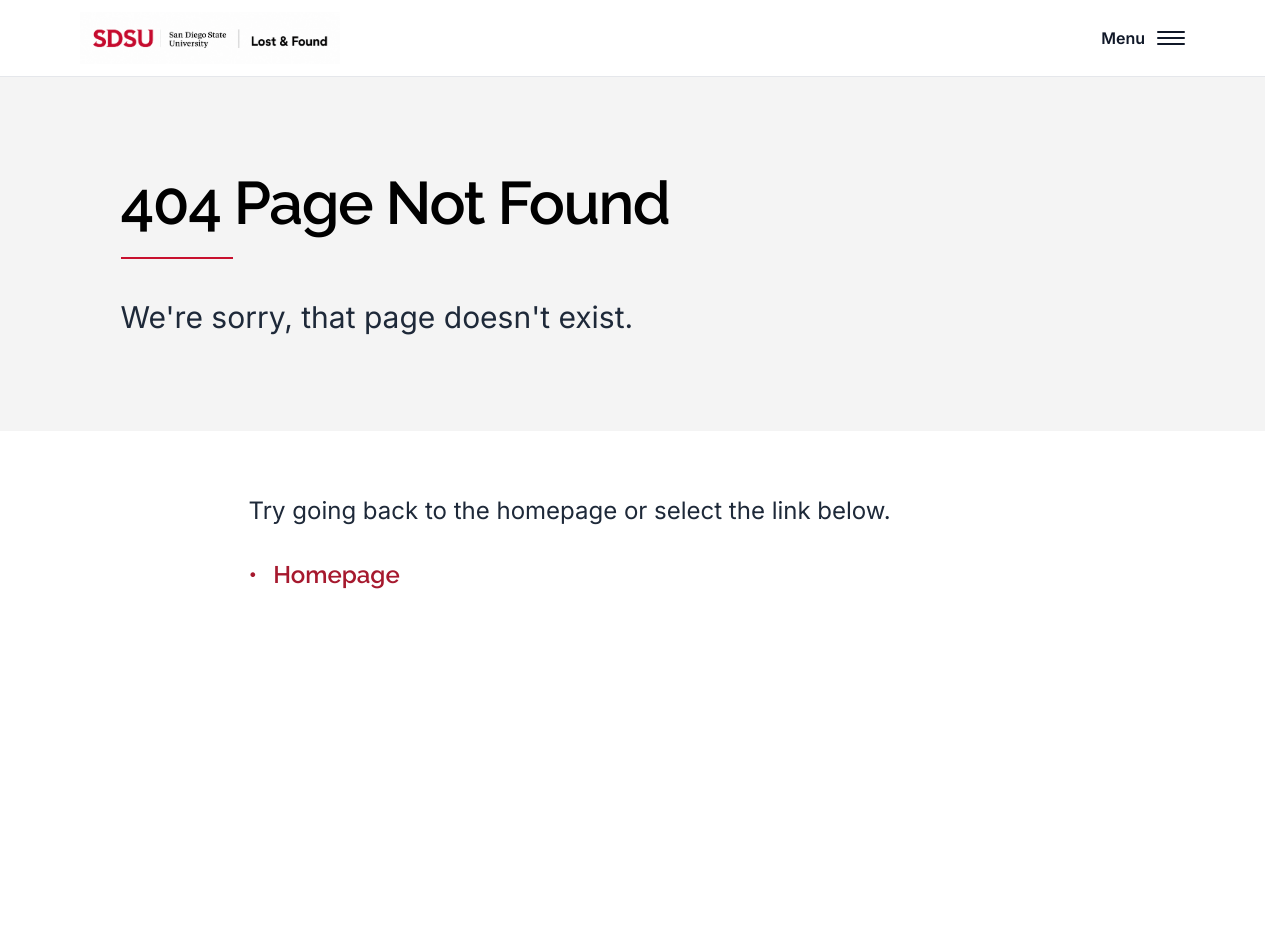
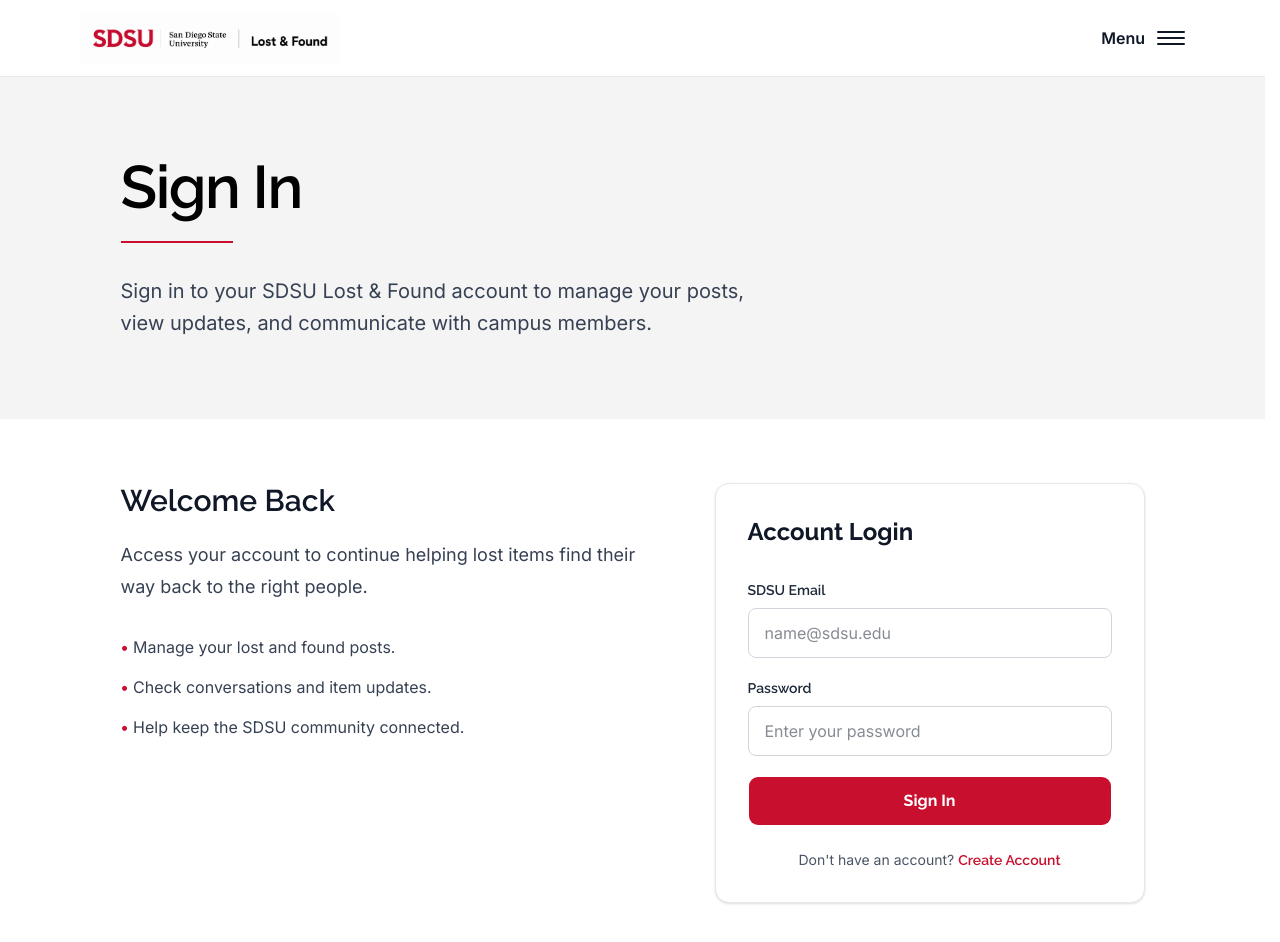
Before and after one commit to Spring-2026-CompE-561/SDSU-Lost-and-Found, a Next.js app in the folder frontend/: page /login in a window 1280 px wide. Before the commit this address had no page. Shown: the top 942 px of the page. Before the commit the page ends 800 px from the top, so only its background shows below. Built offline with nearby package versions, Linux system fonts and the light colour scheme; no server answers.

Commit message:
login page added

```diff
--- /dev/null
+++ b/frontend/src/app/login/page.tsx
@@ -0,0 +1,256 @@
+"use client";
+
+import { FormEvent, useState } from "react";
+import { useRouter } from "next/navigation";
+import Link from "next/link";
+import Navbar from "@/components/navbar";
+import { Button } from "@/components/ui/button";
+
+const API_BASE_URL =
+  process.env.NEXT_PUBLIC_API_BASE_URL || "http://localhost:8000";
+
+type FastApiErrorDetail =
+  | string
+  | {
+      msg?: string;
+      loc?: string[];
+    }[];
+
+type LoginResponse = {
+  token: string;
+  refresh_token: string;
+  userId: number;
+};
+
+type UserResponse = {
+  id: number;
+  first_name: string;
+  last_name: string;
+  email: string;
+};
+
+function getApiErrorMessage(detail: FastApiErrorDetail | undefined): string {
+  if (!detail) {
+    return "Something went wrong. Please try again.";
+  }
+
+  if (typeof detail === "string") {
+    return detail;
+  }
+
+  if (Array.isArray(detail) && detail.length > 0) {
+    return detail
+      .map((error) => error.msg)
+      .filter(Boolean)
+      .join(" ");
+  }
+
+  return "Something went wrong. Please try again.";
+}
+
+export default function LoginPage() {
+  const router = useRouter();
+
+  const [message, setMessage] = useState("");
+  const [isError, setIsError] = useState(false);
+  const [isSubmitting, setIsSubmitting] = useState(false);
+
+  async function handleLogin(event: FormEvent<HTMLFormElement>) {
+    event.preventDefault();
+
+    setMessage("");
+    setIsError(false);
+    setIsSubmitting(true);
+
+    const formData = new FormData(event.currentTarget);
+
+    const email = String(formData.get("email") || "").trim().toLowerCase();
+    const password = String(formData.get("password") || "");
+
+    if (!email || !password) {
+      setIsError(true);
+      setMessage("Please enter your email and password.");
+      setIsSubmitting(false);
+      return;
+    }
+
+    try {
+      const loginResponse = await fetch(`${API_BASE_URL}/api/v1/user/login`, {
+        method: "POST",
+        headers: {
+          "Content-Type": "application/json",
+        },
+        body: JSON.stringify({
+          email,
+          password,
+        }),
+      });
+
+      const loginData = await loginResponse.json();
+
+      if (!loginResponse.ok) {
+        setIsError(true);
+        setMessage(getApiErrorMessage(loginData.detail));
+        setIsSubmitting(false);
+        return;
+      }
+
+      const typedLoginData = loginData as LoginResponse;
+
+      localStorage.setItem("token", typedLoginData.token);
+      localStorage.setItem("refresh_token", typedLoginData.refresh_token);
+      localStorage.setItem("userId", String(typedLoginData.userId));
+
+      try {
+        const userResponse = await fetch(
+          `${API_BASE_URL}/api/v1/user/${typedLoginData.userId}`
+        );
+
+        if (userResponse.ok) {
+          const userData = (await userResponse.json()) as UserResponse;
+
+          localStorage.setItem("firstName", userData.first_name);
+          localStorage.setItem("lastName", userData.last_name);
+          localStorage.setItem("email", userData.email);
+        }
+      } catch {
+        // Login still succeeded even if the profile request fails.
+      }
+
+      setIsError(false);
+      setMessage("Signed in successfully. Redirecting...");
+
+      router.push("/");
+    } catch {
+      setIsError(true);
+      setMessage("Could not connect to the backend server.");
+    } finally {
+      setIsSubmitting(false);
+    }
+  }
+
+  return (
+    <main className="min-h-screen bg-white text-black">
+      <Navbar />
+
+      <section className="bg-[#f4f4f4] px-6 py-20 md:px-16">
+        <div className="mx-auto max-w-5xl">
+          <h1 className="font-heading text-5xl font-semibold tracking-tight md:text-6xl">
+            Sign In
+          </h1>
+
+          <div className="mt-6 h-[2px] w-28 bg-[#C8102E]" />
+
+          <p className="mt-8 max-w-2xl text-xl leading-8 text-gray-700">
+            Sign in to your SDSU Lost & Found account to manage your posts,
+            view updates, and communicate with campus members.
+          </p>
+        </div>
+      </section>
+
+      <section className="px-6 py-16 md:px-16">
+        <div className="mx-auto grid max-w-5xl items-start gap-10 md:grid-cols-[1fr_430px]">
+          <div>
+            <h2 className="font-heading text-3xl font-semibold text-gray-900">
+              Welcome Back
+            </h2>
+
+            <p className="mt-5 text-lg leading-8 text-gray-700">
+              Access your account to continue helping lost items find their way
+              back to the right people.
+            </p>
+
+            <div className="mt-8 space-y-4 text-gray-700">
+              <p>
+                <span className="font-semibold text-[#C8102E]">•</span> Manage
+                your lost and found posts.
+              </p>
+
+              <p>
+                <span className="font-semibold text-[#C8102E]">•</span> Check
+                conversations and item updates.
+              </p>
+
+              <p>
+                <span className="font-semibold text-[#C8102E]">•</span> Help
+                keep the SDSU community connected.
+              </p>
+            </div>
+          </div>
+
+          <div className="rounded-xl border border-gray-200 bg-white p-8 shadow-sm">
+            <h2 className="font-heading text-2xl font-bold text-gray-900">
+              Account Login
+            </h2>
+
+            <form onSubmit={handleLogin} className="mt-8 space-y-5">
+              <div>
+                <label
+                  htmlFor="email"
+                  className="block font-heading text-sm font-semibold text-gray-800"
+                >
+                  SDSU Email
+                </label>
+
+                <input
+                  id="email"
+                  name="email"
+                  type="email"
+                  placeholder="name@sdsu.edu"
+                  className="mt-2 w-full rounded-md border border-gray-300 px-4 py-3 text-gray-900 outline-none focus:border-[#C8102E] focus:ring-2 focus:ring-[#C8102E]/20"
+                />
+              </div>
+
+              <div>
+                <label
+                  htmlFor="password"
+                  className="block font-heading text-sm font-semibold text-gray-800"
+                >
+                  Password
+                </label>
+
+                <input
+                  id="password"
+                  name="password"
+                  type="password"
+                  placeholder="Enter your password"
+                  className="mt-2 w-full rounded-md border border-gray-300 px-4 py-3 text-gray-900 outline-none focus:border-[#C8102E] focus:ring-2 focus:ring-[#C8102E]/20"
+                />
+              </div>
+
+              {message && (
+                <p
+                  className={`rounded-md px-4 py-3 text-sm ${
+                    isError
+                      ? "bg-red-50 text-red-800"
+                      : "bg-green-50 text-green-800"
+                  }`}
+                >
+                  {message}
+                </p>
+              )}
+
+              <Button
+                type="submit"
+                disabled={isSubmitting}
+                className="w-full bg-[#C8102E] py-6 font-heading text-base font-bold text-white hover:bg-[#a00d24]"
+              >
+                {isSubmitting ? "Signing In..." : "Sign In"}
+              </Button>
+            </form>
+
+            <p className="mt-6 text-center text-sm text-gray-600">
+              Don&apos;t have an account?{" "}
+              <Link
+                href="/create-account"
+                className="font-heading font-semibold text-[#C8102E] hover:underline"
+              >
+                Create Account
+              </Link>
+            </p>
+          </div>
+        </div>
+      </section>
+    </main>
+  );
+}
```
